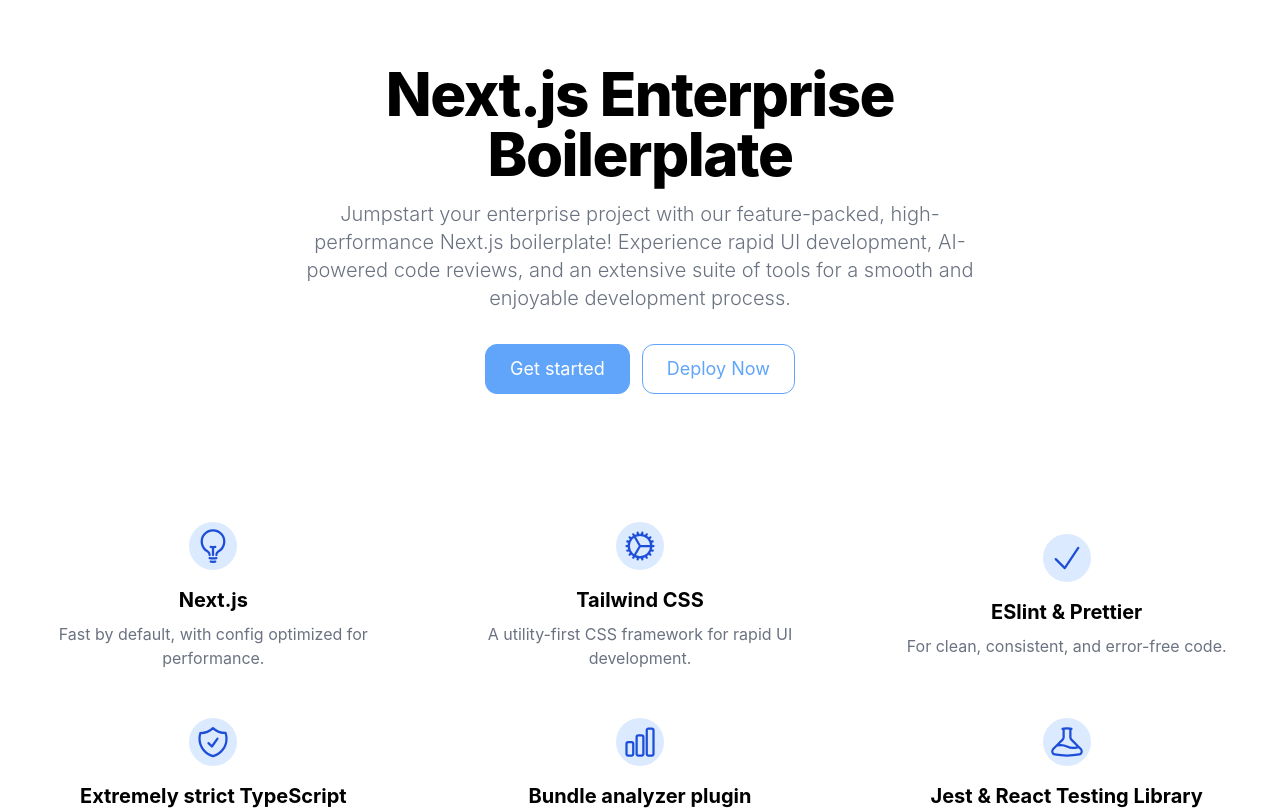
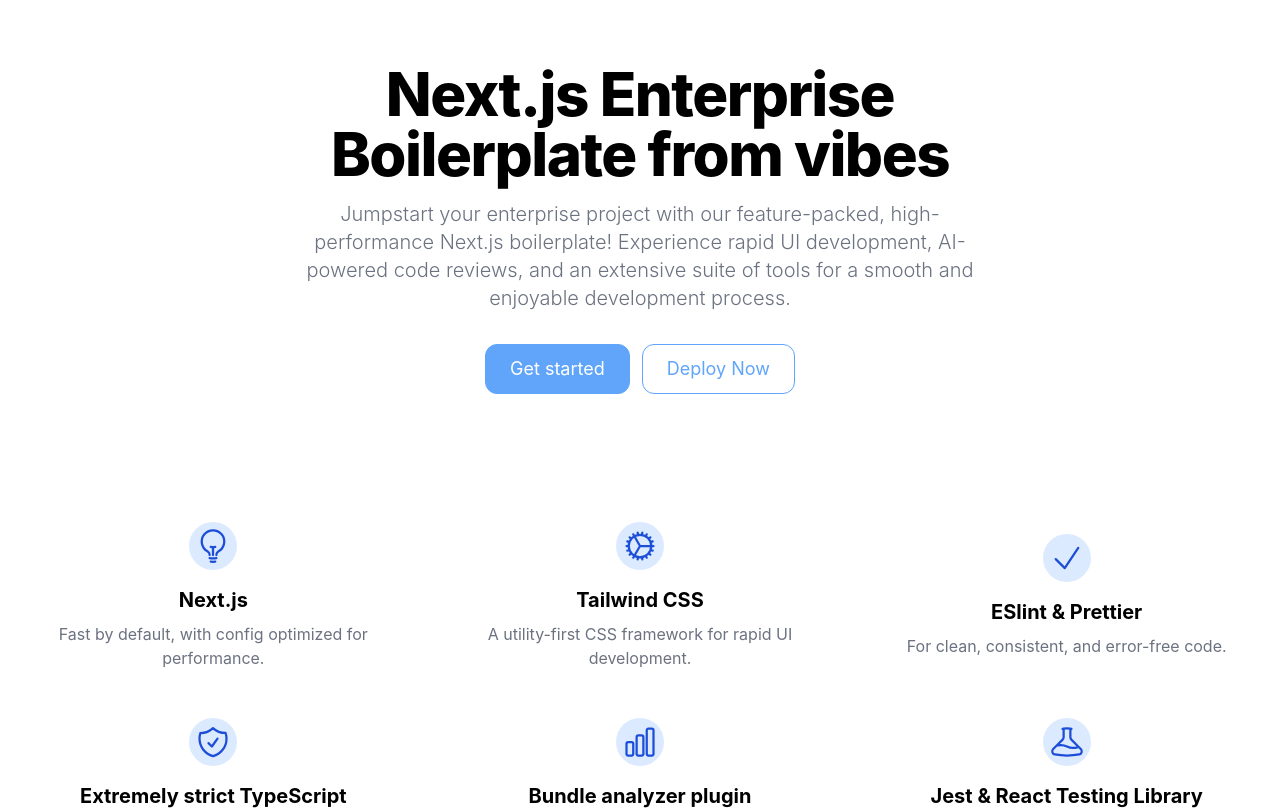
Before and after one commit to Blazity/next-enterprise, a Next.js app: page / in a window 1280 px wide. Shown: the top 810 px of the page. Built offline with nearby package versions, Linux system fonts and the light colour scheme.

Commit message:
Test deployment

```diff
--- a/app/page.tsx
+++ b/app/page.tsx
@@ -26,7 +26,7 @@
         <div className="mx-auto grid max-w-screen-xl px-4 py-8 text-center lg:py-16">
           <div className="mx-auto place-self-center">
             <h1 className="mb-4 max-w-2xl text-4xl font-extrabold leading-none tracking-tight dark:text-white md:text-5xl xl:text-6xl">
-              Next.js Enterprise Boilerplate
+              Next.js Enterprise Boilerplate from vibes
             </h1>
             <p className="mb-6 max-w-2xl font-light text-gray-500 dark:text-gray-400 md:text-lg lg:mb-8 lg:text-xl">
               Jumpstart your enterprise project with our feature-packed, high-performance Next.js boilerplate!
```
